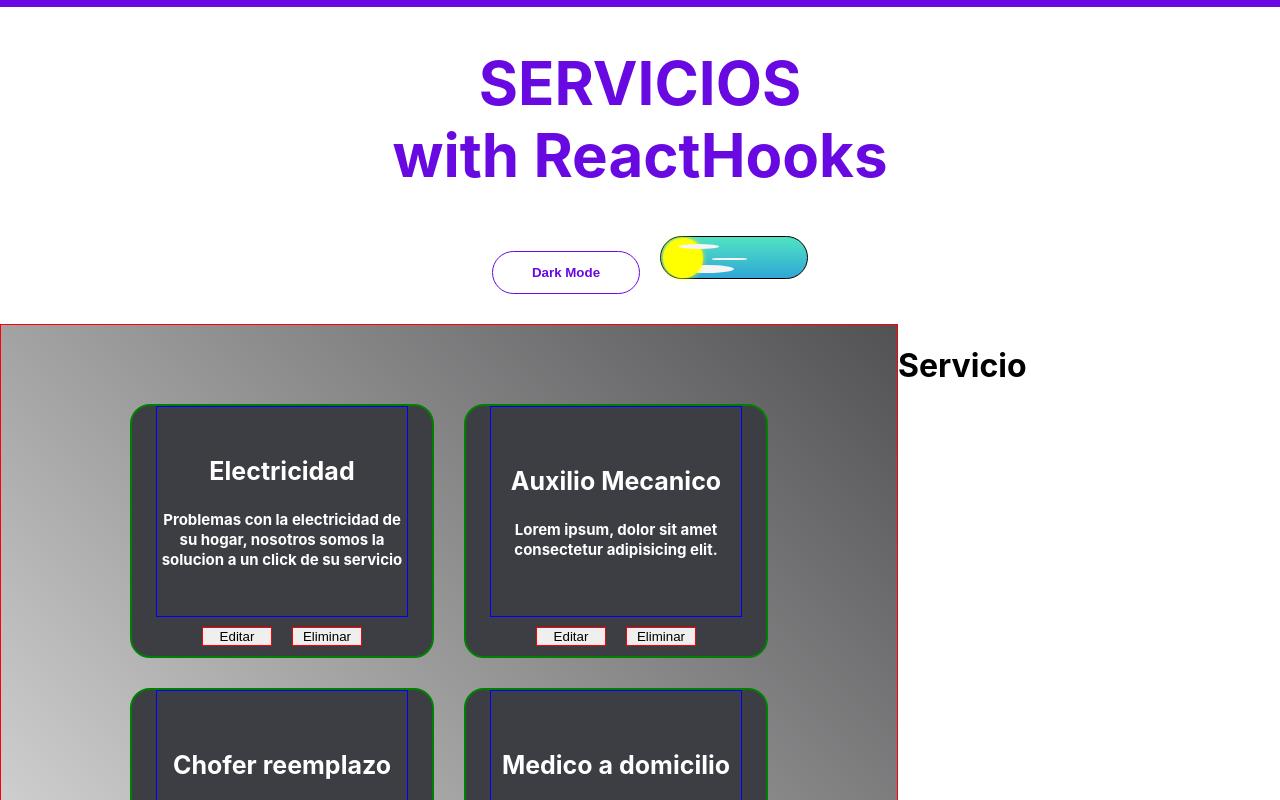
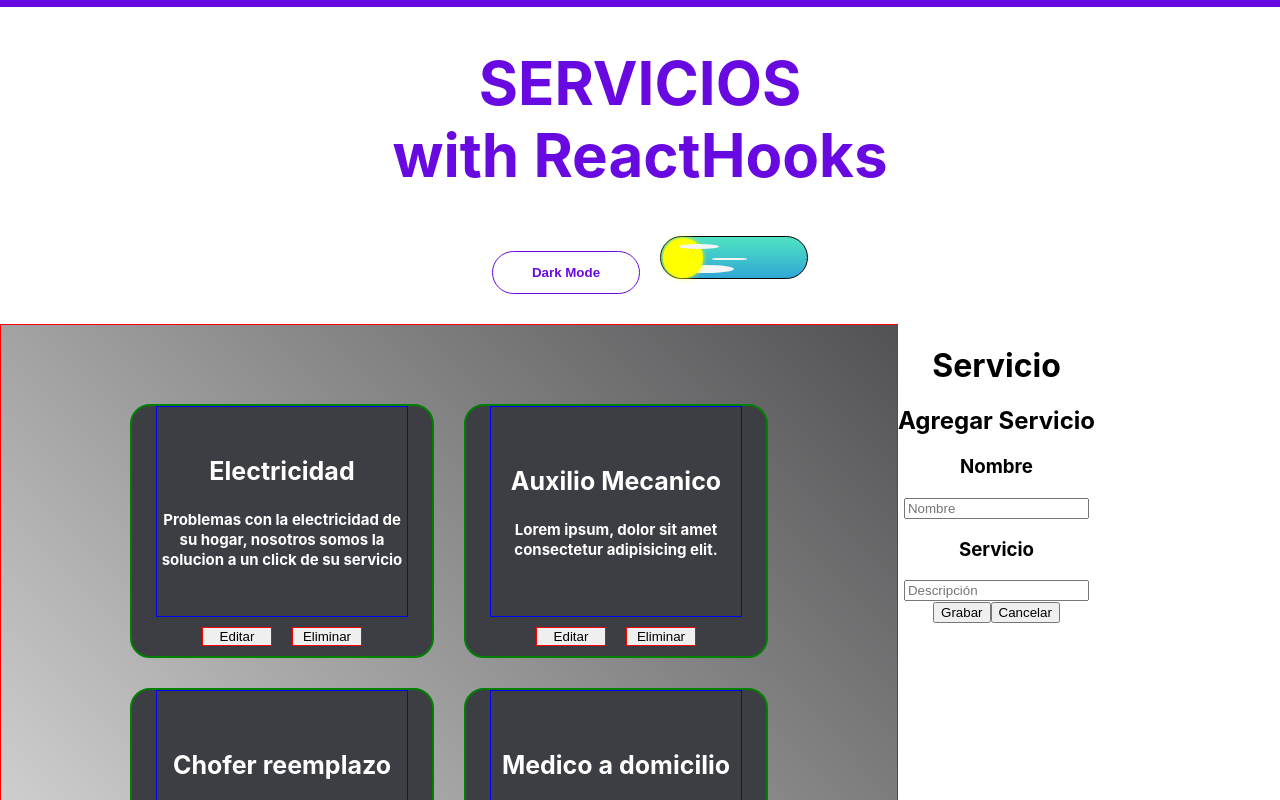
Before and after one commit to GregoryGalicio/filtrado-servicio, a React (Create React App) app: page / in a window 1280 px wide. Shown: the top 800 px of the page. Built offline with nearby package versions, Linux system fonts and the light colour scheme.

Commit message:
form, crud y cards conectados con useEffect

```diff
--- a/src/components/crudApp/CrudApp.jsx
+++ b/src/components/crudApp/CrudApp.jsx
@@ -1,9 +1,11 @@
 import React from 'react'
+import CrudForm from '../crudForm/CrudForm'
 
 const CrudApp = () => {
   return (
     <div>
         <h1>Servicio</h1>
+        <CrudForm/>
 
     </div>
   )
--- a/src/components/crudForm/CrudForm.jsx
+++ b/src/components/crudForm/CrudForm.jsx
@@ -1,15 +1,21 @@
 
 import React, { useState,useEffect } from 'react';
+import { serviceData } from '../../serviceDataBase';
 
-const initialForm={
-    name:"",
-    description:"",
-    id: null,
-};
+// const initialForm={
+//     name:"",
+//     description:"",
+//     id: null,
+// };
 
 
 const CrudForm = () => {
-    const [form, setForm] = useState(initialForm);
+    const [form, setForm] = useState([]);
+
+    useEffect(() => {
+        setForm(serviceData);
+   }, [])
+
 
     const handleChange = (e) => {}
     const handleSubmit = (e) => {}
@@ -19,10 +25,13 @@ const CrudForm = () => {
 
   return (
     <div>
-        <h3>Agregar</h3>
+        <h2>Agregar Servicio</h2>
         <form onSubmit={handleSubmit}>
+            <h3>Nombre</h3>
             <input type="text" name='name' placeholder='Nombre' onChange={handleChange} value={form.name}/>
+            <h3>Servicio</h3>
             <input type="text" name='description' placeholder='Descripción' onChange={handleChange} value={form.description}/>
+            <br/>
             <input type="submit" value="Grabar"/>
             <input type="submit" value="Cancelar" onClick={handleReset}/>
         </form>
```
